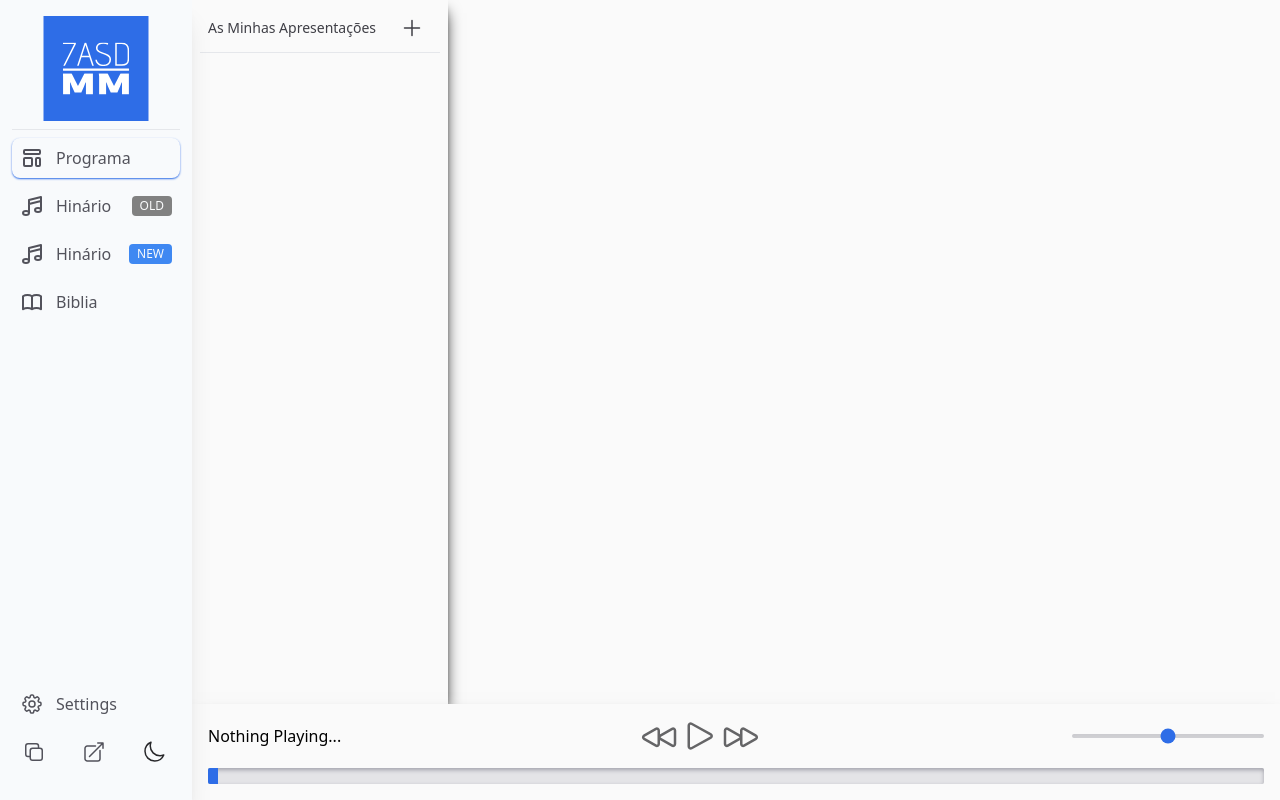
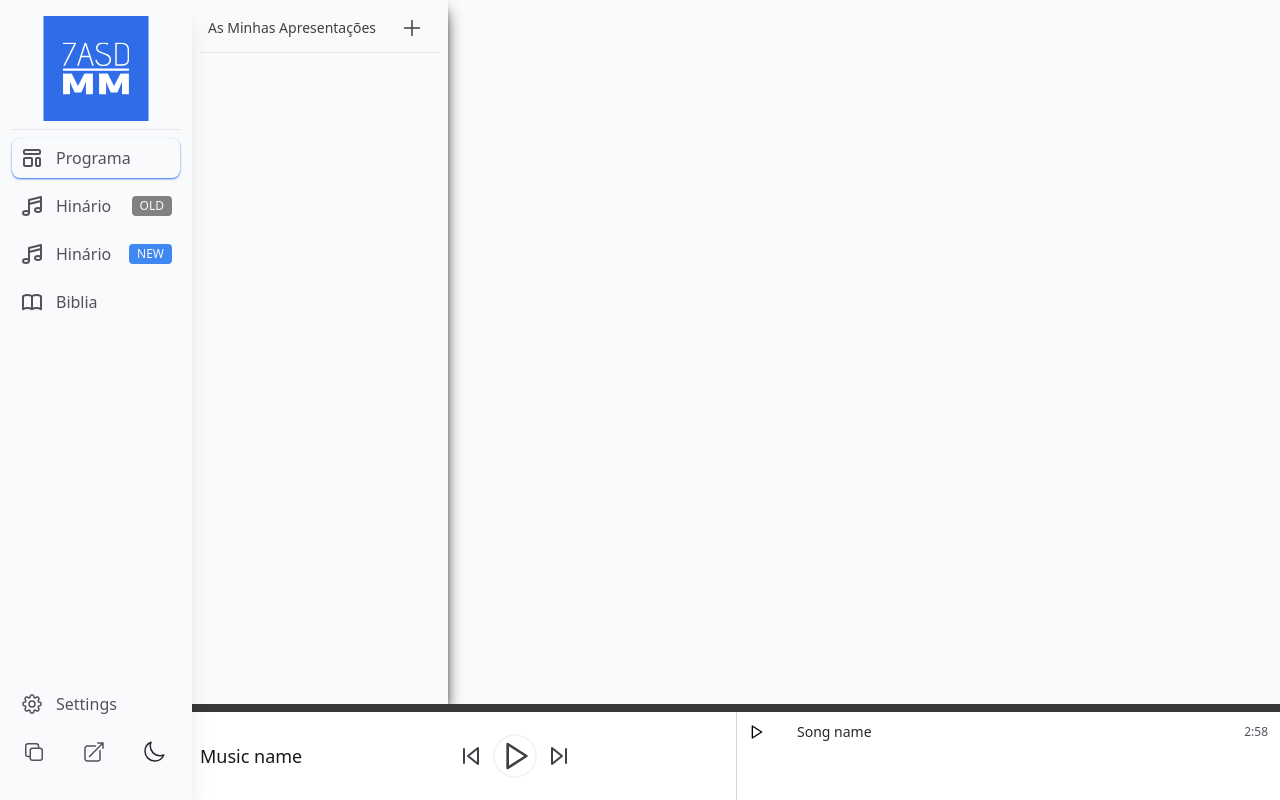
Before and after one commit to XmeDavid/IASDMM_legacy, a Vue app: page / in a window 1280 px wide. Built offline with nearby package versions, Linux system fonts and the light colour scheme.

Commit message:
UI remake, no working features

```diff
--- a/src/components/footer/AudioPlayer.vue
+++ b/src/components/footer/AudioPlayer.vue
@@ -1,187 +1,144 @@
 <template>
-  <footer class="grid grid-rows-2 p-4 shadow-xl shadow-black dark:shadow-zinc-100 bg-zinc-50 dark:bg-zinc-900">
-
-    <div class="flex flex-row items-center justify-between relative">
-
-      <p class="w-3/8 dark:text-slate-200 text-black truncate select-none">{{ musicName }}</p>
-
-      <div class="w-48 flex flex-row absolute left-1/2 -translate-x-1/2">
-      <span @click="previous">
-        <svg xmlns="http://www.w3.org/2000/svg" fill="none" viewBox="0 0 24 24" stroke-width="1.5" stroke="currentColor" class="w-10 h-10 opacity-70 hover:opacity-100 text-zinc-800 dark:text-zinc-200 hover:dark:text-white hover:text-black">
-          <path stroke-linecap="round" stroke-linejoin="round" d="M21 16.811c0 .864-.933 1.405-1.683.977l-7.108-4.062a1.125 1.125 0 010-1.953l7.108-4.062A1.125 1.125 0 0121 8.688v8.123zM11.25 16.811c0 .864-.933 1.405-1.683.977l-7.108-4.062a1.125 1.125 0 010-1.953L9.567 7.71a1.125 1.125 0 011.683.977v8.123z" />
+  <div class="flex flex-col h-24 bg-white dark:bg-winter-950">
+    <input
+      type="range"
+      min="0"
+      max="100"
+      step=".01"
+      v-model="progress"
+      @input="updateSlider"
+      :style="{ backgroundSize: backgroundSize }"
+    />
+    <div class="grid grid-cols-2 h-22">
+      <div class="flex justify-between items-center p-2">
+        <h3 class="font-medium text-lg select-none text-zinc-900 dark:text-zinc-100">Music name</h3>
+        <div class="flex space-x-3 p-2">
+          <!--Play buttons-->
+          <button class="focus:outline-none text-zinc-700 hover:text-black">
+            <svg
+              class="w-6 h-6"
+              viewBox="0 0 24 24"
+              fill="none"
+              stroke="currentColor"
+              stroke-width="2"
+              stroke-linecap="round"
+              stroke-linejoin="round"
+            >
+              <polygon points="19 20 9 12 19 4 19 20"></polygon>
+              <line x1="5" y1="19" x2="5" y2="5"></line>
             </svg>
-      </span>
-
-      <span @click="playPause">
-        <svg :class="{'hidden' : isPlaying}" xmlns="http://www.w3.org/2000/svg" fill="none" viewBox="0 0 24 24" stroke-width="1.5" stroke="currentColor" class="w-10 h-10 opacity-70 hover:opacity-100 text-zinc-800 dark:text-zinc-200 hover:dark:text-white hover:text-black">
-          <path stroke-linecap="round" stroke-linejoin="round" d="M5.25 5.653c0-.856.917-1.398 1.667-.986l11.54 6.348a1.125 1.125 0 010 1.971l-11.54 6.347a1.125 1.125 0 01-1.667-.985V5.653z" />
+          </button>
+          <button
+            class="rounded-full w-10 h-10 flex items-center justify-center pl-1 ring-2  focus:outline-none ring-gray-100 hover:ring-gray-200 text-zinc-700 hover:text-black"
+          >
+            <svg
+              class="w-8 h-8"
+              viewBox="0 0 24 24"
+              fill="none"
+              stroke="currentColor"
+              stroke-width="2"
+              stroke-linecap="round"
+              stroke-linejoin="round"
+            >
+              <polygon points="5 3 19 12 5 21 5 3"></polygon>
             </svg>
-
-        <svg :class="{'hidden' : !isPlaying}" xmlns="http://www.w3.org/2000/svg" fill="none" viewBox="0 0 24 24" stroke-width="1.5" stroke="currentColor" class="w-10 h-10 opacity-70 hover:opacity-100 text-zinc-800 dark:text-zinc-200 hover:dark:text-white hover:text-black">
-          <path stroke-linecap="round" stroke-linejoin="round" d="M15.75 5.25v13.5m-7.5-13.5v13.5" />
+          </button>
+          <button class="focus:outline-none text-zinc-700 hover:text-black">
+            <svg
+              class="w-6 h-6"
+              viewBox="0 0 24 24"
+              fill="none"
+              stroke="currentColor"
+              stroke-width="2"
+              stroke-linecap="round"
+              stroke-linejoin="round"
+            >
+              <polygon points="5 4 15 12 5 20 5 4"></polygon>
+              <line x1="19" y1="5" x2="19" y2="19"></line>
             </svg>
-      </span>
-
-      <span @click="next" >
-        <svg xmlns="http://www.w3.org/2000/svg" fill="none" viewBox="0 0 24 24" stroke-width="1.5" stroke="currentColor" class="w-10 h-10 opacity-70 hover:opacity-100 text-zinc-800 dark:text-zinc-200 hover:dark:text-white hover:text-black">
-          <path stroke-linecap="round" stroke-linejoin="round" d="M3 8.688c0-.864.933-1.405 1.683-.977l7.108 4.062a1.125 1.125 0 010 1.953l-7.108 4.062A1.125 1.125 0 013 16.81V8.688zM12.75 8.688c0-.864.933-1.405 1.683-.977l7.108 4.062a1.125 1.125 0 010 1.953l-7.108 4.062a1.125 1.125 0 01-1.683-.977V8.688z" />
-        </svg>
-      </span>
+          </button>
+        </div>
+        <span></span>
       </div>
 
-
-      <input type="range" class="appearance-none h-1 w-48 rounded-lg accent-bluejay-600  bg-zinc-300 dark:bg-zinc-700 shadow-inner" v-model="volume" @change="changeVolume">
-
+      <ul
+        class="text-xs divide-y divide-zinc-300 dark:divide-black border-l border-zinc-300 dark:border-black cursor-default h-22 overflow-scroll no-scrollbar"
+      >
+        <li  class="flex items-center space-x-3 hover:bg-stone-100 hover:dark:bg-zinc-800">
+          <button class="p-3 hover:bg-bluejay-400 hover:dark:bg-bluejay-600 group focus:outline-none">
+            <svg
+              class="w-4 h-4 group-hover:text-white dark:text-zinc-200"
+              viewBox="0 0 24 24"
+              fill="none"
+              stroke="currentColor"
+              stroke-width="2"
+              stroke-linecap="round"
+              stroke-linejoin="round"
+            >
+              <polygon points="5 3 19 12 5 21 5 3"></polygon>
+            </svg>
+          </button>
+          <div class="flex-1 p-2 text-sm select-none text-zinc-800 hover:text-black dark:text-zinc-200 hover:dark:text-white">Song name</div>
+          <div class="text-xs select-none text-zinc-600 dark:text-zinc-400 p-3">2:58</div>
+        </li>
+      </ul>
     </div>
-
-    <input id="progressBar" type="range" v-model="currentMusicProgress" @change="changeProgress" class="appearance-none mt-4 h-4 w-full rounded-sm overflow-hidden bg-zinc-200 shadow-inner shadow-zinc-400  dark:bg-zinc-700 dark:shadow-zinc-800"/>
-
-  </footer>
+  </div>
 </template>
 
 <script>
-import {Howl, Howler} from 'howler';
-import { readDir, readTextFile, BaseDirectory } from '@tauri-apps/api/fs';
-import { convertFileSrc } from '@tauri-apps/api/tauri';
-import { emit, listen } from '@tauri-apps/api/event'
 export default {
-  data(){
+  name: "AudioPlayer",
+  data() {
     return {
-      selectedMusic: 0,
-      volume: 50,
-      music: null,
-      isPlaying: false,
-      currentMusicProgress: 0,
-      updateProgressBarInterval: null,
-      musicList: [],
-      listener: null,
-    }
+      progress: 0,
+      backgroundSize: "0% 100%",
+    };
   },
-  methods:{
-    async load(){
-      if(this.music != null){
-        this.music.stop()
-      }
-      this.selectedMusic = 0
-      this.config = JSON.parse(await readTextFile('app.conf', { dir: BaseDirectory.AppData }))
-      let path = this.config.backgroundMusicPath
-      var i = 0;
-      this.musicList = (await readDir(path)).map(element=>{
-        element.id = i++
-        return element
-      })
-      this.isPlaying = false
-      this.loadMusic()
-    },
-    loadMusic(){
-      let _music = this.musicList.find(element => element.id == this.selectedMusic)
-      let musicURL = convertFileSrc(_music.path)
-      this.music = new Howl({
-        src: [musicURL],
-        onend: this.next
-      });
-    },
-    playPause(){
-      if(this.music == null){
-        this.loadMusic()
-      }
-      this.isPlaying = !this.isPlaying
-      if(this.isPlaying){
-        this.play()
-      }else{
-        this.clearProgressInterval()
-        this.music.pause()
-      }
-    },
-    play(){
-      this.clearProgressInterval()
-      this.updateProgressBarInterval = setInterval(()=>{
-        this.currentMusicProgress = (this.music.seek()/this.music.duration())*100
-      }, this.music.duration()*10);
-      this.music.play()
-    },
-    stop(){
-      this.isPlaying = false
-      this.currentMusicProgress = 0
-      this.music.stop()
-    },
-    changeVolume(){
-      var v = this.volume / 100
-      this.music.volume(v)
-    },
-    next(){
-      this.selectedMusic++
-      if(this.selectedMusic == this.musicList.length){
-        this.selectedMusic = 1
-      }
-      this.music.stop()
-      this.loadMusic()
-      this.currentMusicProgress = 0
-      if(this.isPlaying){
-        this.play()
-      }
-    },
-    previous(){
-      this.selectedMusic--
-      if(this.selectedMusic == 0){
-        this.selectedMusic = this.musicList.length
-      }
-      this.music.stop()
-      this.loadMusic()
-      this.currentMusicProgress = 0
-      if(this.isPlaying){
-        this.play()
-      }
-    },
-    changeProgress(){
-      if(this.currentMusicProgress == 100){
-        this.next()
-        return
-      }
-      this.music.seek(this.music.duration()*(this.currentMusicProgress/100))
-    },
-    clearProgressInterval(){
-      if(this.updateProgressBarInterval != null){
-        clearInterval(this.updateProgressBarInterval)
-        this.updateProgressBarInterval = null
-      }
-    },
-    async listen() {
-            this.listener = await listen('reload-music', (event) => {
-                this.load()
-            })
-        }
-  },
-  computed: {
-    musicName(){
-      if(this.musicList == undefined){
-        console.log("Erorr!")
-        return "Nothing Playing..."
-      }
-      let _music = this.musicList.find(e => e.id == this.selectedMusic)
-      if(_music == undefined || _music == null){
-        return "Nothing Playing..."
-      }
-      return _music.name
+  methods: {
+    updateSlider(e) {
+      let clickedElement = e.target,
+        min = clickedElement.min,
+        max = clickedElement.max,
+        val = clickedElement.value;
+      this.backgroundSize = ((val - min) * 100) / (max - min) + "% 100%";
     },
   },
-  mounted(){
-    this.load()
-    this.listen()
-  }
-}
+};
 </script>
 
 <style>
-    #progressBar::-webkit-slider-runnable-track {
-      color: #2e6de7;
+/* Slider CSS */
+input[type="range"] {
+  -webkit-appearance: none;
+  display: block;
+  width: 100%;
+  background: #383838;
+  background-image: -webkit-linear-gradient(left, #3f88f2 0%, #3f88f2 100%);
+  background-repeat: no-repeat;
 }
-
-    #progressBar::-webkit-slider-thumb {
-      width: 10px;
+input[type="range"]::-webkit-slider-runnable-track {
+  width: 100%;
+  height: 8px;
+  cursor: pointer;
+  box-shadow: none;
+  background: transparent;
+  border-radius: 0px;
+  border: none;
+}
+input[type="range"]::-webkit-slider-thumb {
+  height: 16px;
+  width: 16px;
+  border-radius: 2px;
+  opacity: 0;
+  cursor: pointer;
   -webkit-appearance: none;
-      cursor: ew-resize;
-      background: #2e6de7;
-      box-shadow: -2000px 0 0 2000px #2e6de7;
+  margin-top: -6px;
+}
+input[type="range"]:focus {
+  outline: none;
+}
+input[type="range"]:focus::-webkit-slider-runnable-track {
+  background: transparent;
 }
 </style>
--- a/tailwind.config.cjs
+++ b/tailwind.config.cjs
@@ -19,6 +19,9 @@ module.exports = {
         '4/7': '57.1428571%',
         '5/7': '71.4285714%',
         '6/7': '85.7142857%',
+      },
+      height: {
+        '22': '5.5rem'
       },
       width: {
         '1/7': '14.2857143%',
```
Lines whose indentation alone changed are shown as unchanged.
